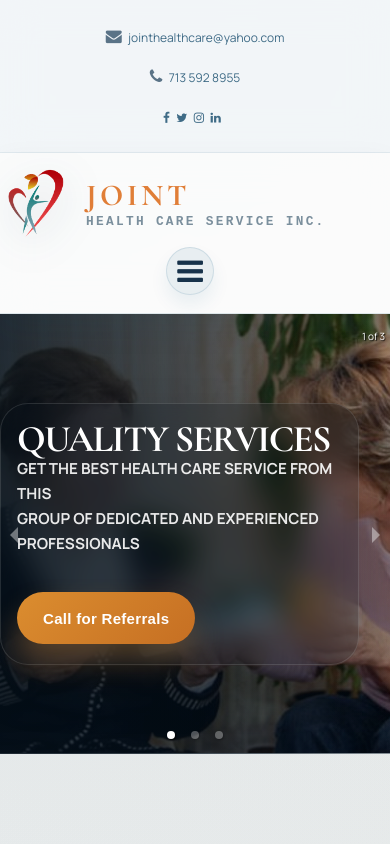
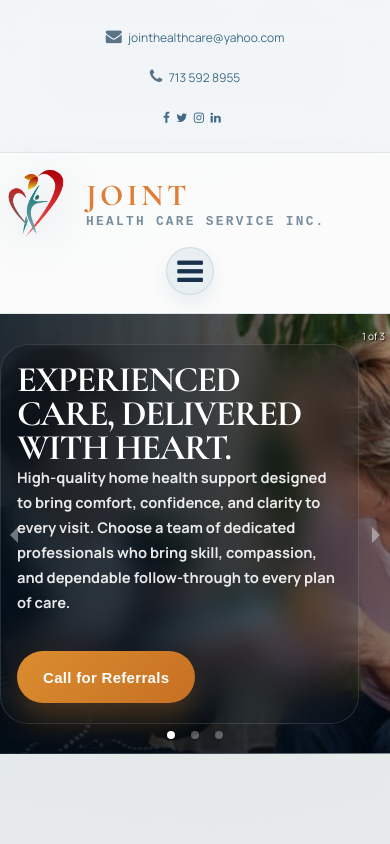
Before and after one commit to OPOKUSIAWEUGENE/joint_health_care_website4, a React (Create React App) app: page / in a window 390 px wide. Shown: the top 844 px of the page. Built offline with nearby package versions, Linux system fonts and the light colour scheme.

Commit message:
`Updated carousel text and styles in Layout component`

```diff
--- a/src/Layout/index.js
+++ b/src/Layout/index.js
@@ -250,11 +250,10 @@ const [feedbackTab, setfeedbackTab]=useState(feedback);
                <HeaderAnimation>
                <div className={styles.carouselContent}>
                <HeaderAnimation>
-                <span className={styles.carouselText1}>QUALITY SERVICES</span>
+                <span className={styles.carouselText1}>EXPERIENCED CARE, DELIVERED WITH HEART.</span>
                </HeaderAnimation>
                <Animation2>
-                <span className={styles.carouselText2}>GET THE BEST HEALTH CARE SERVICE FROM
-                THIS <br/>GROUP OF DEDICATED AND EXPERIENCED <br/>PROFESSIONALS</span>
+                <span className={styles.carouselText2}>High-quality home health support designed to bring comfort, confidence, and clarity to every visit. Choose a team of dedicated professionals who bring skill, compassion, and dependable follow-through to every plan of care.</span>
                 </Animation2>
                 <br/> <br/>
                 <Animation2>
@@ -270,11 +269,10 @@ const [feedbackTab, setfeedbackTab]=useState(feedback);
                 <Animation2>
                <div className={styles.carouselContent}>
                <HeaderAnimation>
-               <span className={styles.carouselText1}>ALWAYS AVAILABLE</span>
+               <span className={styles.carouselText1}>ALWAYS READY WHEN YOU NEED US.</span>
                </HeaderAnimation>
                <HeaderAnimation>
-                <span className={styles.carouselText2}>COUNT ON US TO BE THE BEST, WITH<br/>
- GUARANTEED 24/7 CARE SERVICES</span>
+                <span className={styles.carouselText2}>A dependable point of contact for families, caregivers, and referral partners. We stay available 24/7 to answer questions, respond to changes, and keep care moving without unnecessary delays.</span>
  </HeaderAnimation>
                 <br/> <br/>
                 <Animation2>
@@ -290,10 +288,10 @@ const [feedbackTab, setfeedbackTab]=useState(feedback);
                    <HeaderAnimation>
                    <div className={styles.carouselContent}>
                    <HeaderAnimation>
-                <span className={styles.carouselText1}>REFERRALS</span>
+                <span className={styles.carouselText1}>READY FOR THE NEXT STEP.</span>
                 </HeaderAnimation>
                 <Animation2>
-                <span className={styles.carouselText2}>CALL/FAX REFERRALS NOW,<br/></span>
+                <span className={styles.carouselText2}>Simple intake, prompt response, and practical support from the first call. Submit referrals by phone or fax and let our team move quickly from first contact to care planning.</span>
                 <br/> <br/>
               <div  className={styles.carouselButton}>   <a href="tel:713 592 8955"><button>Fax Referrals</button></a></div>
               </Animation2>
--- a/src/Layout/layout.module.css
+++ b/src/Layout/layout.module.css
@@ -2381,15 +2381,15 @@ text-align: center;
 }
 
 .carouselContent {
-  width: min(1120px, 90vw);
+  width: min(1240px, 94vw);
   margin-top: 0;
-  padding: clamp(22px, 3vw, 36px);
+  padding: clamp(28px, 3.6vw, 46px);
   animation: none;
   display: flex;
   flex-direction: column;
   align-items: flex-start;
-  max-width: 720px;
-  margin-left: clamp(24px, 7vw, 96px);
+  max-width: 840px;
+  margin-left: clamp(28px, 7.5vw, 110px);
   margin-right: auto;
   transform: translateY(6px);
   border-radius: 28px;
@@ -2408,7 +2408,7 @@ text-align: center;
   display: flex;
   flex-direction: column;
   align-items: flex-start;
-  gap: 16px;
+  gap: 18px;
   text-align: left;
 }
 
@@ -2427,7 +2427,7 @@ text-align: center;
   background: rgba(255, 255, 255, 0.14);
   border: 1px solid rgba(255, 255, 255, 0.12);
   color: rgba(255, 255, 255, 0.88);
-  font-size: 0.76rem;
+  font-size: 0.8rem;
   font-weight: 800;
   letter-spacing: 0.22em;
   text-transform: uppercase;
@@ -2437,23 +2437,25 @@ text-align: center;
 
 .carouselSubtitle {
   display: block;
-  font-family: "Cormorant Garamond", serif;
-  font-size: clamp(1.3rem, 2vw, 1.9rem);
-  line-height: 1.3;
+  font-family: "Manrope", sans-serif;
+  font-size: clamp(1.05rem, 1.5vw, 1.45rem);
+  line-height: 1.5;
   letter-spacing: 0.01em;
   color: rgba(245, 250, 252, 0.95);
-  max-width: 22ch;
+  max-width: 34ch;
+  font-weight: 600;
   text-align: left;
   align-self: flex-start;
 }
 
 .carouselText1 {
   font-family: "Cormorant Garamond", serif;
-  font-size: clamp(3rem, 5.6vw, 6.25rem);
-  line-height: 0.92;
-  letter-spacing: -0.04em;
+  font-size: clamp(2.8rem, 5vw, 5.8rem);
+  line-height: 0.95;
+  letter-spacing: -0.035em;
+  font-weight: 700;
   text-transform: uppercase;
-  max-width: 10ch;
+  max-width: 11ch;
   text-wrap: balance;
   text-align: left;
   align-self: flex-start;
@@ -2461,9 +2463,9 @@ text-align: center;
 
 .carouselText2 {
   font-family: "Manrope", sans-serif;
-  font-size: clamp(0.98rem, 1.35vw, 1.25rem);
-  line-height: 1.85;
-  max-width: 540px;
+  font-size: clamp(1rem, 1.25vw, 1.12rem);
+  line-height: 1.9;
+  max-width: 620px;
   color: rgba(255, 255, 255, 0.9);
   text-align: left;
   align-self: flex-start;
@@ -3100,18 +3102,18 @@ text-align: center;
 
   .carouselSubtitle {
     max-width: none;
-    font-size: 1.12rem;
+    font-size: 1rem;
   }
 
   .carouselText1 {
-    font-size: 2.35rem;
+    font-size: 2.25rem;
     max-width: none;
   }
 
   .carouselText2 {
     max-width: none;
-    font-size: 0.95rem;
-    line-height: 1.65;
+    font-size: 0.92rem;
+    line-height: 1.7;
   }
 
   .carouselActions {
@@ -3222,12 +3224,12 @@ text-align: center;
   }
 
   .carouselText1 {
-    font-size: clamp(3rem, 4.8vw, 4.6rem);
+    font-size: clamp(2.9rem, 4.4vw, 4.6rem);
   }
 
   .carouselText2 {
-    max-width: 520px;
-    font-size: 1.05rem;
+    max-width: 580px;
+    font-size: 1rem;
   }
 
   .row,
```
